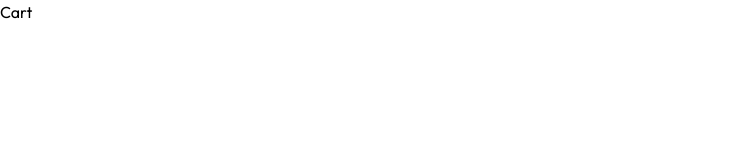
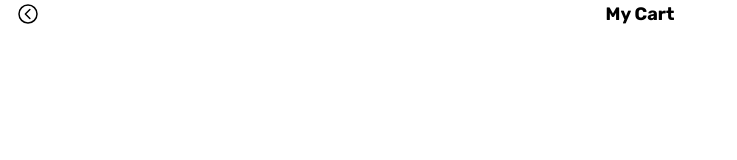
Before and after one commit to hamzamushtaq840/serveit-restaurant, a React (Vite) app in the folder app/: page /cart in a window 1280 px wide. Shown: the top 160 px of the page, without its empty margins (0-737 px from the left). Built offline with nearby package versions, Linux system fonts and the light colour scheme.

Commit message:
feat: Add generic top bar for pages

```diff
--- a/app/src/components/cart/Cart.jsx
+++ b/app/src/components/cart/Cart.jsx
@@ -1,7 +1,12 @@
 import React from "react"
+import TopBar from "../generic/TopBar"
 
 const Cart = () => {
-  return <div>Cart</div>
+  return (
+    <div>
+      <TopBar content={"My Cart"} />
+    </div>
+  )
 }
 
 export default Cart
--- /dev/null
+++ b/app/src/components/generic/TopBar.jsx
@@ -0,0 +1,24 @@
+import React from "react"
+import { IoChevronBackCircleOutline } from "react-icons/io5"
+import { useNavigate } from "react-router-dom"
+
+const TopBar = ({ content }) => {
+  const navigate = useNavigate()
+
+  return (
+    <div className="flex items-center px-4">
+      <div className="w-[60px]">
+        <IoChevronBackCircleOutline
+          className="h-6 w-6"
+          onClick={() => navigate(-1)}
+        />
+      </div>
+      <div className="flex-1 text-center">
+        <p className="rubik text-lg font-bold">{content}</p>
+      </div>
+      <div className="w-[60px]"></div>
+    </div>
+  )
+}
+
+export default TopBar
```
